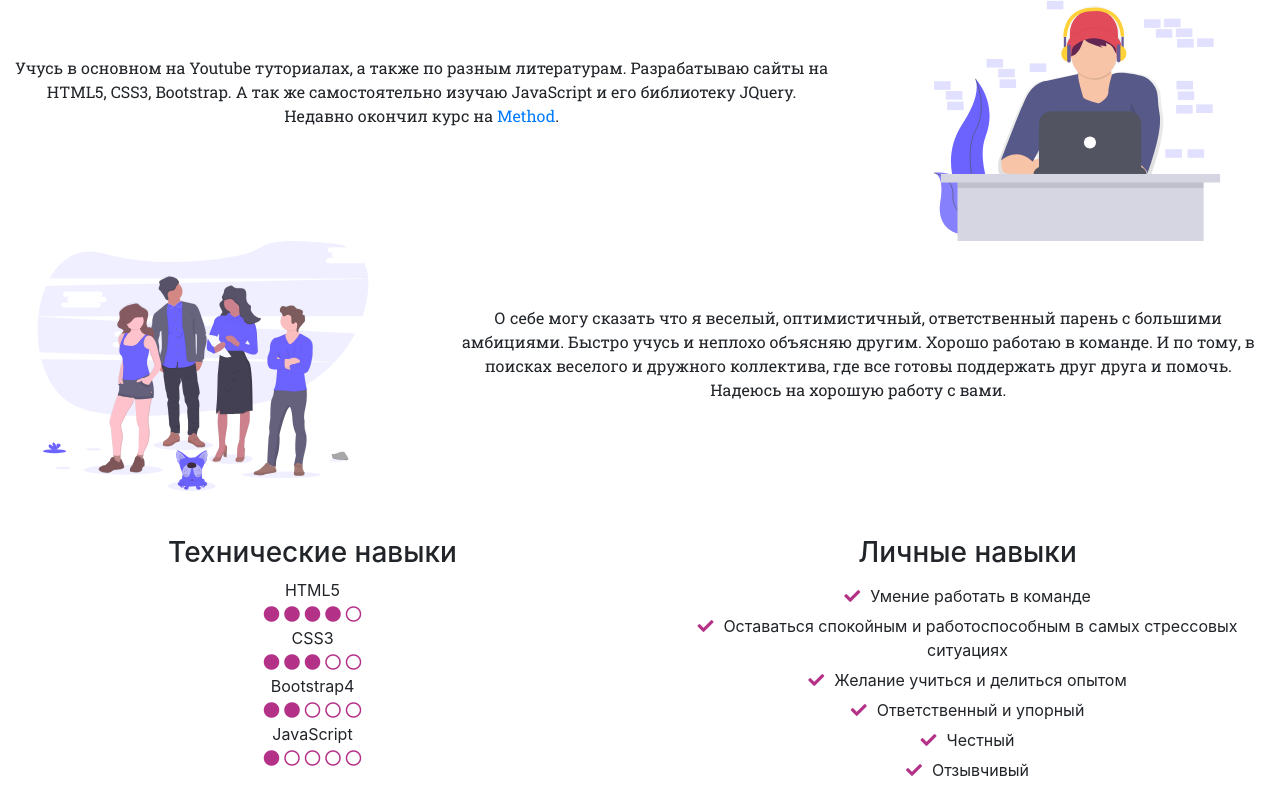
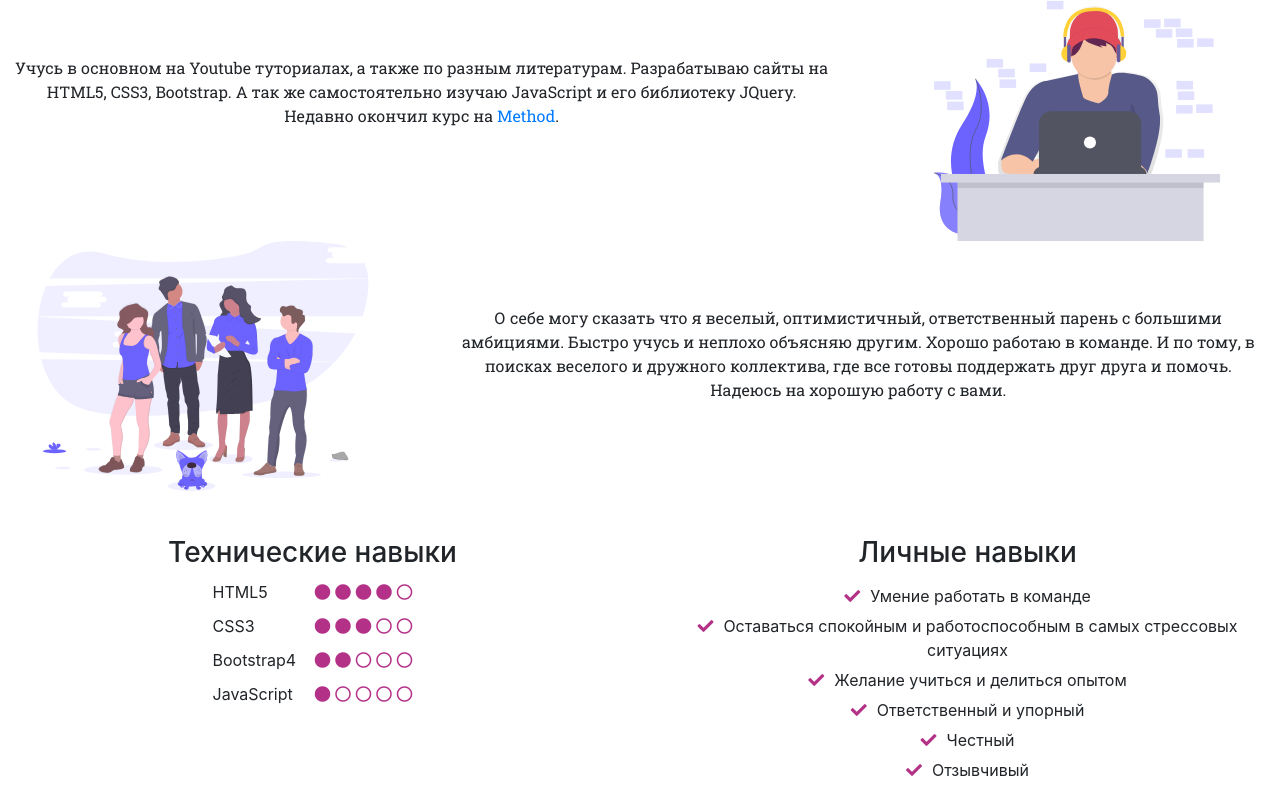
Before and after one commit to SultanBars/sultanbars.github.io, a plain HTML site: page index.html in a window 1280 px wide. Shown: the part 1109-1907 px from the top of the page. Drawn offline with nearby package versions, Linux system fonts and the light colour scheme.

Commit message:
Update style.css

```diff
--- a/style.css
+++ b/style.css
@@ -42,6 +42,18 @@ h1 {
  	padding: 15px;
  	font-family: 'Roboto Slab', serif;
  }
+
+
+.skills {
+		justify-content: center;
+}
+#skill	{
+	display: flex;
+	width: 200px;
+	justify-content: space-between;
+	margin: auto;
+	margin-top: 10px;
+}
 
 
 /*------------------------------------ skills ---------------------------*/
```
